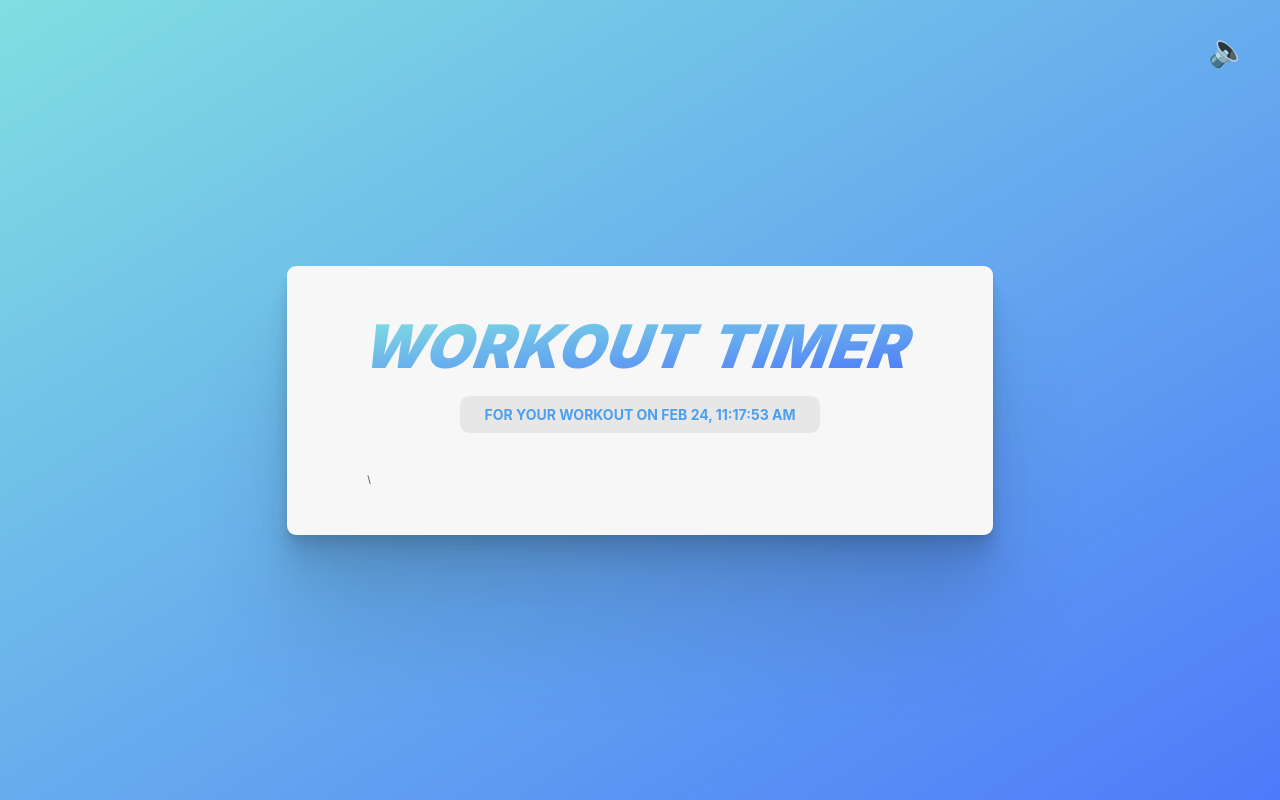
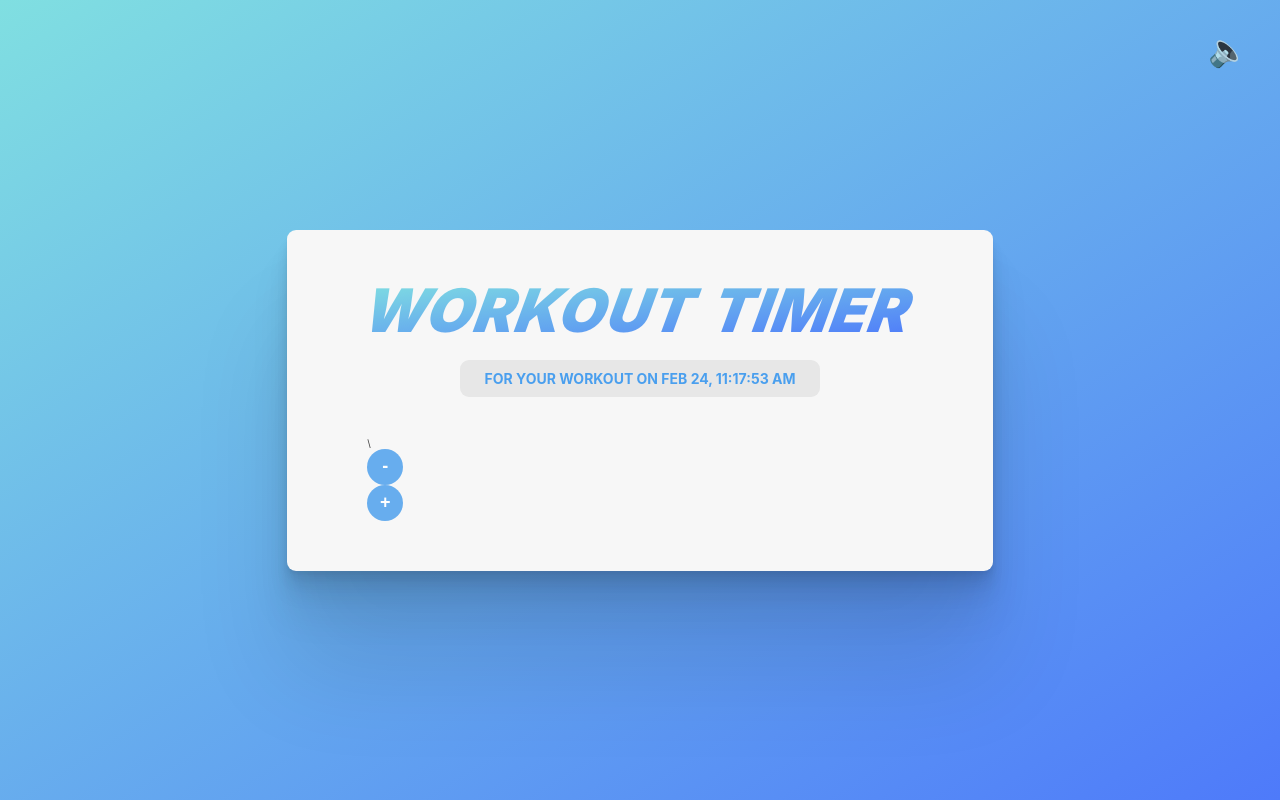
Before and after one commit to njahi/Workout-Timer, a React (Vite) app: page / in a window 1280 px wide. Built offline with nearby package versions, Linux system fonts and the light colour scheme.

Commit message:
added two button elements

```diff
--- a/src/components/Calculator.jsx
+++ b/src/components/Calculator.jsx
@@ -15,7 +15,11 @@ function Calculator({ workouts }) {
   );
   return (
     <>
-      <form></form>\<footer></footer>
+      <form></form>\
+      <section>
+        <button>-</button>
+        <button>+</button>
+      </section>
     </>
   );
 }
```
